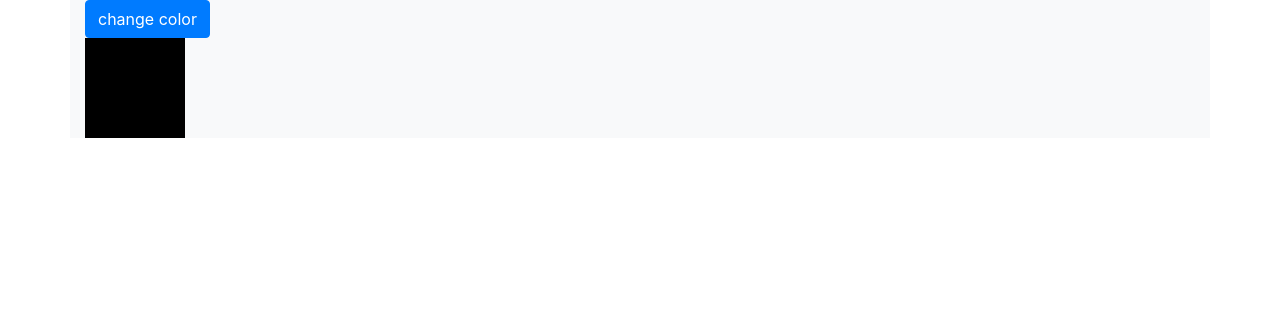
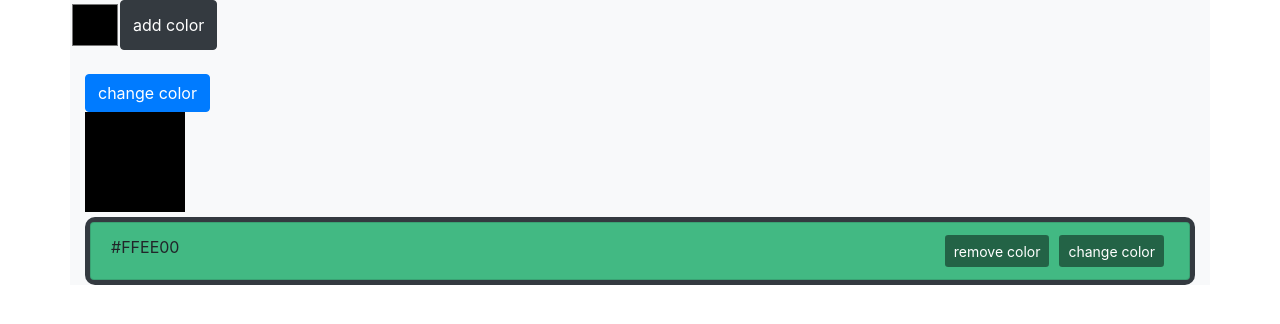
Before and after one commit to amir78729/vue-color-palette, a Vue app: page / in a window 1280 px wide. Shown: the top 324 px of the page. Built offline with nearby package versions, Linux system fonts and the light colour scheme.

Commit message:
adding colors to list

```diff
--- a/src/App.vue
+++ b/src/App.vue
@@ -1,7 +1,32 @@
 <template>
   <div class=" container bg-light">
+    <div class="row">
+      <form>
+<!--        <div class="input-group">-->
+<!--          <div class="input-group-prepend">-->
+<!--            <div class="input-group-text" style="width: 120px">{{inputColor}}</div>-->
+<!--          </div>-->
+<!--          <input type="color" class="form-control" id="inlineFormInputGroupUsername" placeholder="color" v-model="inputColor">-->
+<!--        </div>-->
+        <div class="input-group">
+          <input type="color" style="width: 50px; height: 50px; padding: 0; border: none; background-color: #00000000" v-model="inputColor">
+        </div>
+      </form>
+      <button @click="addColor" class="btn btn-dark">add color</button>
+
+    </div>
+<!--    <p>#{{inputColor}}</p>-->
+    <br>
     <button @click="changeColor" class="btn btn-primary">change color</button>
-    <div id="h" style="height: 100px; width: 100px; background-color: black"></div>
+    <div class="color" style="height: 100px; width: 100px; background-color: black"></div>
+    <ul class="list-group bg-dark" style="padding: 5px; border-radius: 10px">
+      <li class="list-group-item color d-flex" v-for="(c, index) in colors" >
+        <label class="flex-grow-1">{{ c }}</label>
+        <button class="btn list-btn btn-sm" @click="removeColor(index)">remove color</button>
+        <button class="btn list-btn btn-sm" @click="removeColor(index)">change color</button>
+      </li>
+    </ul>
+
   </div>
 </template>
 
@@ -9,17 +34,37 @@
 export default {
   data () {
     return {
-      colors: ['#FFEE00']
+      colors: ['#FFEE00'],
+      inputColor: 'select:',
     }
   },
   methods: {
-    changeColor () {
-      document.getElementById('h').style.backgroundColor = this.colors[0]
+    changeColor (index) {
+      alert(index)
+      document.getElementsByClassName('h').style.backgroundColor = this.colors[index]
+    },
+    addColor(){
+      this.colors.push(this.inputColor);
+    },
+    removeColor(index){
+      this.colors.splice(index,1)
     }
   }
 }
 </script>
 
 <style>
-
+  .color {
+    background-color: #42b983;
+    margin-bottom: 5px;
+  }
+  .color button{
+    margin: 0 5px;
+    background-color: #00000077;
+    color: white;
+  }
+  .color button:hover{
+    background-color: #00000099;
+    color: white;
+  }
 </style>
```
